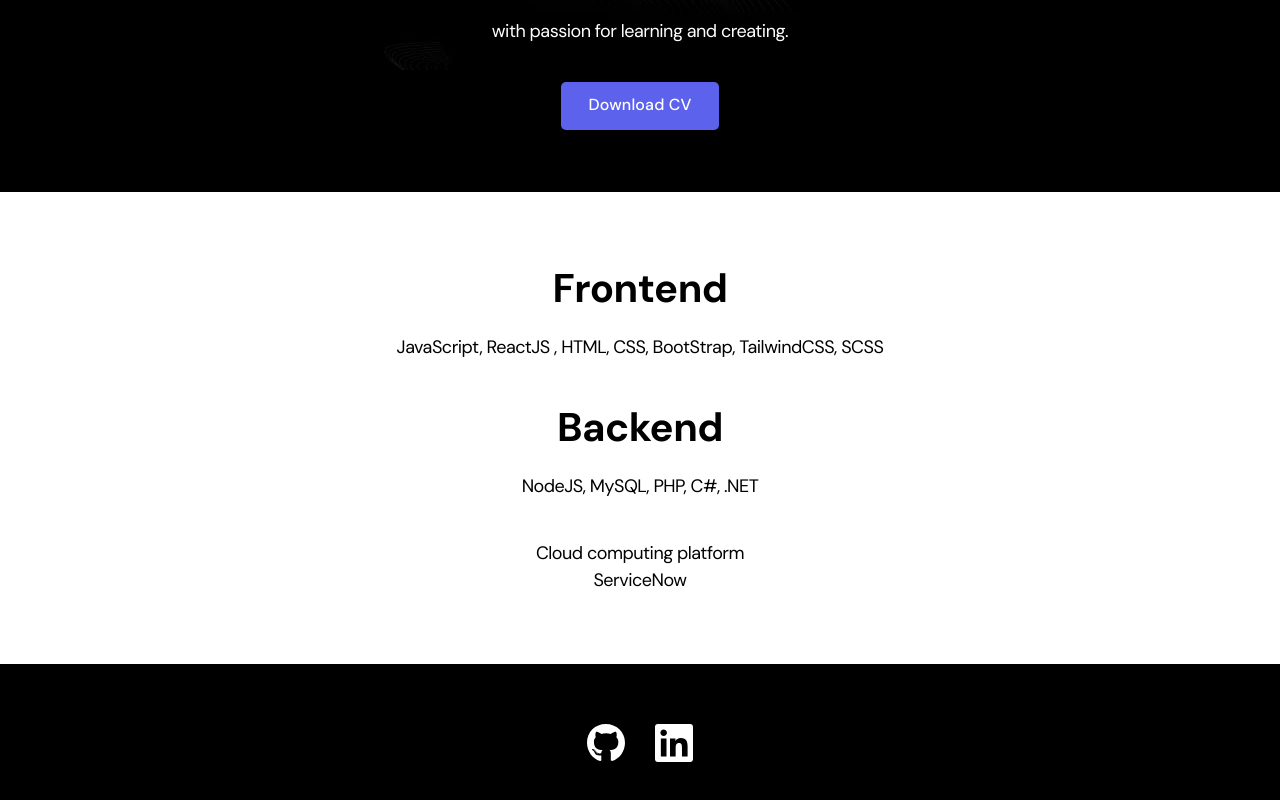
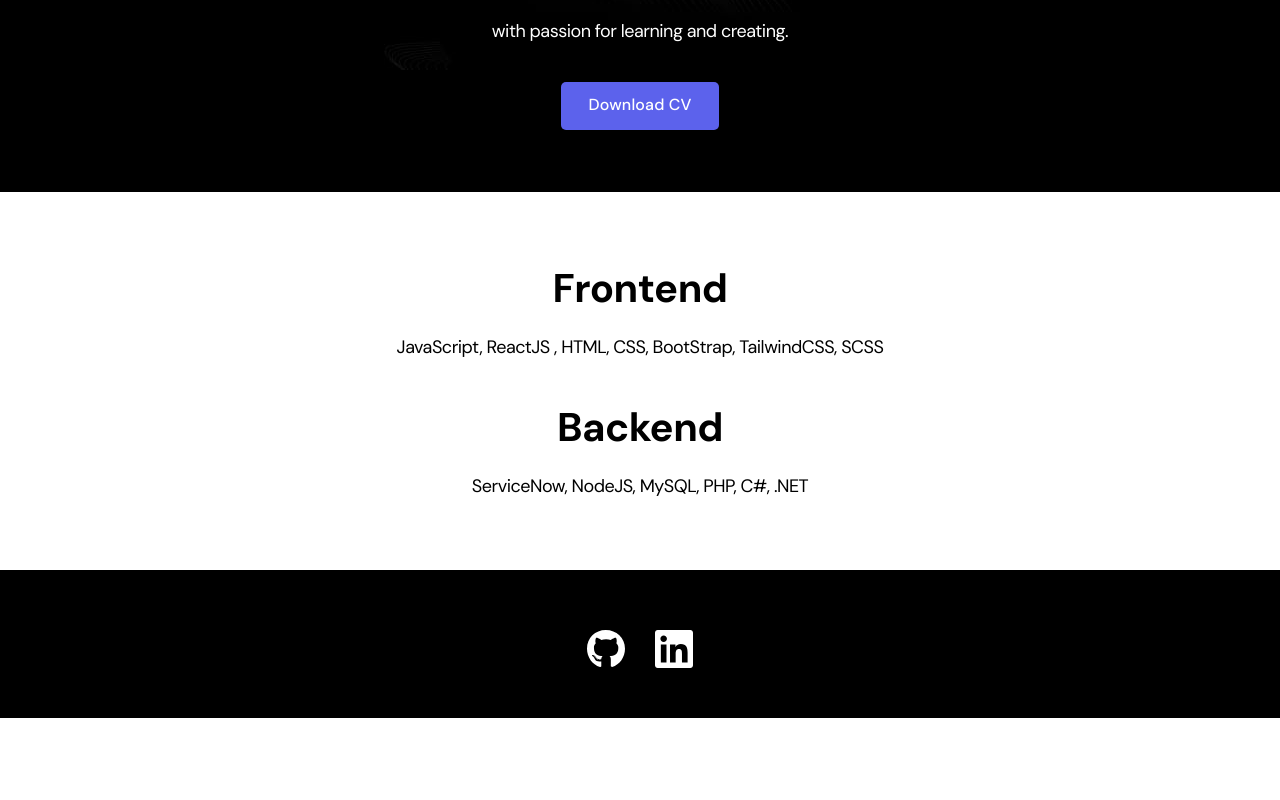
Before and after one commit to KrasnovsD98/portfolio, a React (Create React App) app: page / in a window 1280 px wide. Shown: the part 579-1379 px from the top of the page. After the commit the page ends 1297 px from the top, so only its background shows below. Built offline with nearby package versions, Linux system fonts and the light colour scheme.

Commit message:
Add files via upload

```diff
--- a/src/pages/Home.js
+++ b/src/pages/Home.js
@@ -15,11 +15,7 @@ const Home = () => {
               </li>
               <li className="content-list__item">
                 <h2 className="title-2">Backend</h2>
-                <p>NodeJS, MySQL, PHP, C#, .NET</p>
-              </li>
-              <li className="content-list__item">
-                <h3 className="title-3">Cloud computing platform</h3>
-                <p>ServiceNow</p>
+                <p>ServiceNow, NodeJS, MySQL, PHP, C#, .NET</p>
               </li>
             </ul>
           </div>
```
